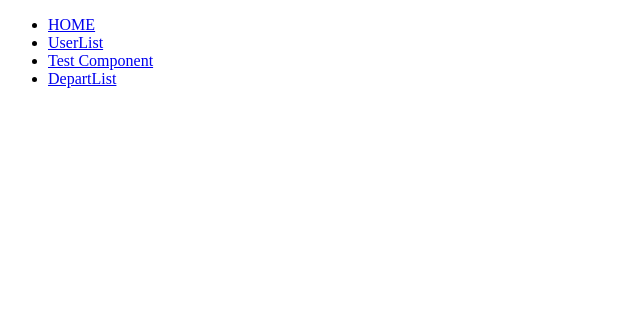
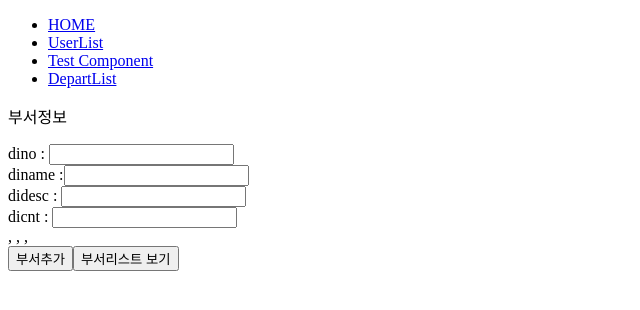
Before and after one commit to uraurayem/ang_20171209, an Angular app: page /depart in a window 1280 px wide. Before the commit this address led to /. Shown: the top 310 px of the page, without its empty margins (0-640 px from the left). Built offline with nearby package versions, Linux system fonts and the light colour scheme.

Commit message:
20171223

```diff
--- a/src/app/app.component.html
+++ b/src/app/app.component.html
@@ -47,7 +47,7 @@
       <li><a [routerLink]="['/']">HOME</a></li>
       <li><a [routerLink]="['/user']">UserList</a></li>
       <li><a [routerLink]="['/test']">Test Component</a></li>
-      <li><a [routerLink]="['/departList']">DepartList</a></li>
+      <li><a [routerLink]="['/depart']">DepartList</a></li>
     </ul>
   </div>
 </nav>
--- a/src/app/app.module.ts
+++ b/src/app/app.module.ts
@@ -36,7 +36,7 @@ import { DepartComponent } from './depart/depart.component'; // ng generate comp
       }
       ,
       {
-        path: 'departList',
+        path: 'depart',
         component :DepartComponent
       }
     ])
--- a/src/app/depart/depart.component.html
+++ b/src/app/depart/depart.component.html
@@ -1,3 +1,38 @@
 <p>
-  depart works!
+ {{title}}
 </p>
+<div>
+
+  dino :  <input type="text" [(ngModel)] ="departInfo.dino" /><br>
+  diname :<input type="text" [(ngModel)] ="departInfo.diname" /><br>
+  didesc : <input type="text" [(ngModel)] ="departInfo.didesc" /><br>
+  dicnt : <input type="text" [(ngModel)] ="departInfo.dicnt" /><br>
+
+
+  {{departInfo.dino }}  , {{departInfo.diname }}  , {{departInfo.didesc }}  , {{departInfo.dicnt }}
+
+
+  <br>
+  <button (click)="addDepart()" >부서추가</button>
+  <button (click)="showDepartList()">부서리스트 보기</button>
+  <app-test *ngIf="isShow"></app-test>
+
+  <table *ngIf="departList.length > 0" border="1">
+    <tr>
+      <td>부서번호</td>
+      <td>부서이름</td>
+      <td>부서설명</td>
+      <td>부서인원</td>
+      <td> 삭제 </td>
+    </tr>
+
+    <tr *ngFor="let di of departList ">
+      <td>{{di.dino}} </td>
+      <td>{{di.diname}} </td>
+      <td>{{di.didesc}} </td>
+      <td>{{di.dicnt}} </td>
+      <td> <button (click)="deleteCurRow(di.no)">삭제</button> </td>
+    </tr>
+
+  </table>
+</div>
--- a/src/app/depart/depart.component.ts
+++ b/src/app/depart/depart.component.ts
@@ -1,15 +1,68 @@
 import { Component, OnInit } from '@angular/core';
+import {Depart} from './depart';
+import {DepartService} from './depart.service';
 
 @Component({
   selector: 'app-depart',
   templateUrl: './depart.component.html',
-  styleUrls: ['./depart.component.css']
+  styleUrls: ['./depart.component.css'] ,
+  providers : [DepartService]
 })
 export class DepartComponent implements OnInit {
 
-  constructor() { }
+  title:string = "부서정보";
+  departInfo: Depart ;
+  btn1_title: string = "테스트보기" ;
+  isShow:boolean = false ;
+
+  departList:Array<Depart> = [] ;
+
+  constructor(private dis:DepartService) {
+    this.departInfo = new Depart();
+
+
+  }
 
   ngOnInit() {
+
+
+  }
+  printInfo():void {
+    console.log(this.departInfo) ;
+  }
+  changeShow():void {
+    if(this.isShow ) {
+      this.isShow = false  ;
+      this.btn1_title = "테스트 보기";
+    } else {
+      this.isShow = true ;
+      this.btn1_title = "테스트 안보기";
+    }
+  }
+  addDepart():void {
+
+    this.dis.addDepart(this.departInfo);
+    this.departInfo = new Depart();
+  }
+  showDepartList():void {
+    this.departList = this.dis.getDepartList();
   }
 
-}
+  deleteCurRow(dino:number):void {
+    let idx:number =-1;
+
+    idx = this.getFind(dino);
+    this.departList.splice(idx , 1) ;
+  }
+
+  getFind(dino:number):number {
+    let idx:number = -1;
+    this.departList.forEach((di, index)=> {
+      if(di.dino == dino ) {
+        idx = index ;
+      }
+    } );
+
+    return idx ;
+  }
+ }
--- /dev/null
+++ b/src/app/depart/depart.service.ts
@@ -0,0 +1,22 @@
+import { Injectable } from '@angular/core';
+import { Depart } from './depart';
+
+
+@Injectable()
+export class DepartService {
+
+  departList:Array<Depart> = [] ;
+
+  constructor() {
+    console.log("누군가는 부서생성자를 호출합니다.");
+  }
+
+  addDepart(di:Depart) {
+    this.departList.push(di);
+  }
+
+  getDepartList():Array<Depart>{
+    return this.departList;
+  }
+
+}
--- /dev/null
+++ b/src/app/depart/depart.ts
@@ -0,0 +1,7 @@
+export class Depart {
+
+    dino: number ;
+    diname: string ;
+    didesc : string;
+    dicnt : number ;
+}
```
